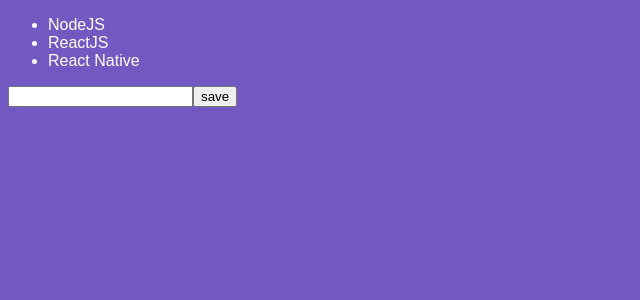
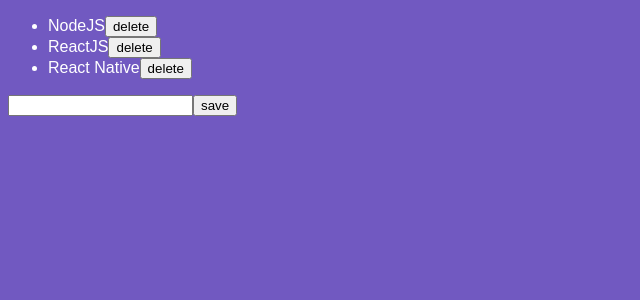
Before and after one commit to Masvi/reactjs, a React app: page / in a window 1280 px wide. Shown: the top 300 px of the page, without its empty margins (0-640 px from the left). Built offline with nearby package versions, Linux system fonts and the light colour scheme.

Commit message:
delete state

```diff
--- a/src/components/TechList.js
+++ b/src/components/TechList.js
@@ -23,12 +23,22 @@
             newTech: ''
         });
     }
+    handleDelete = (tech) => {
+        this.setState({
+            techs: this.state.techs.filter(t => t != tech)
+        })
+    }
 
     render() {
         return (
             <form onSubmit={this.handleSubmit}>
                 <ul>
-                    {this.state.techs.map(tech => <li key={tech}>{tech}</li>)}
+                    {this.state.techs.map(tech => (
+                        <li key={tech}>
+                            {tech}
+                            <button onClick={() => this.handleDelete(tech)} type="button">delete</button>
+                        </li>
+                    ))}
                 </ul>
                 <input
                     type="text"
```
